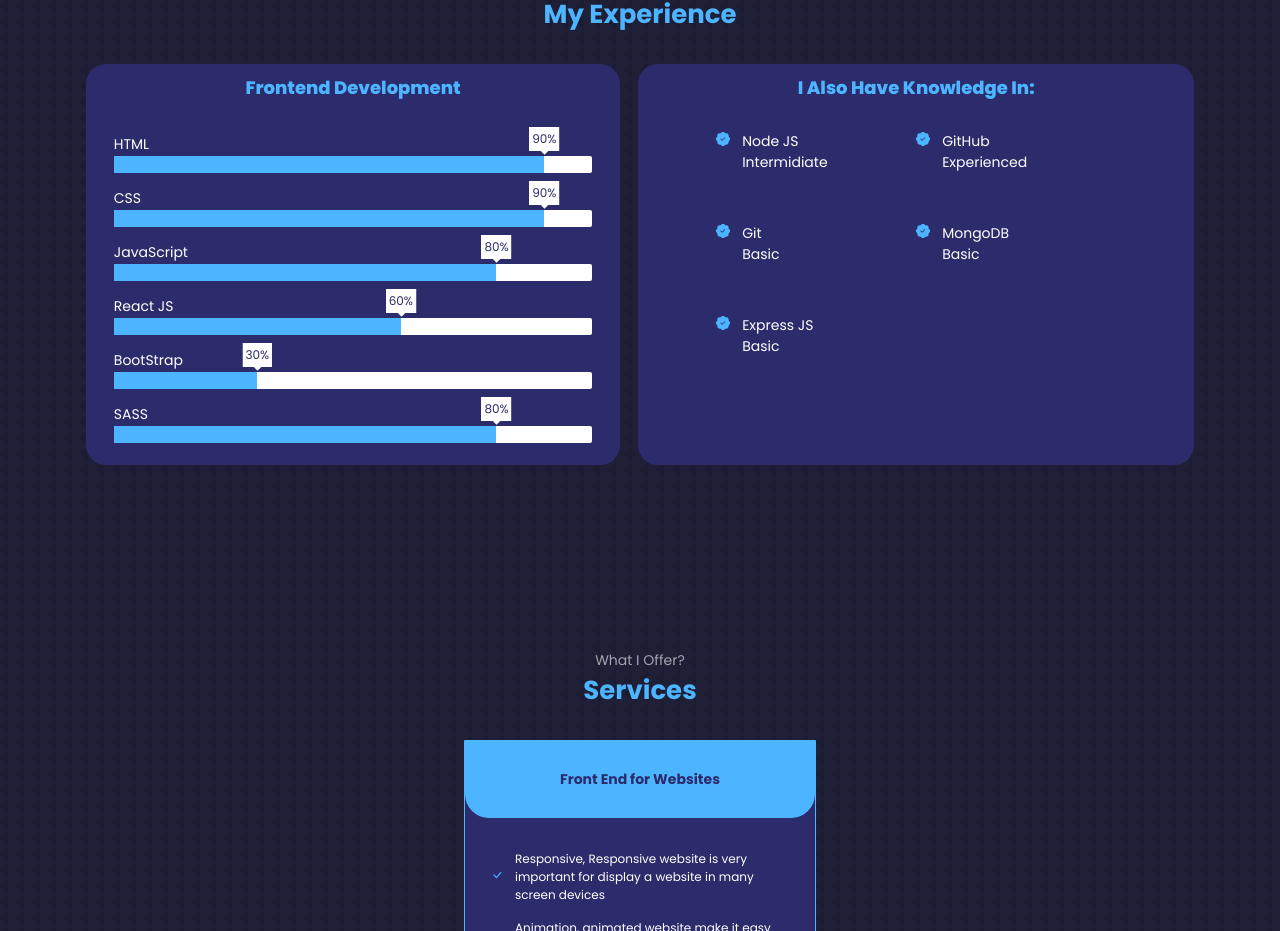
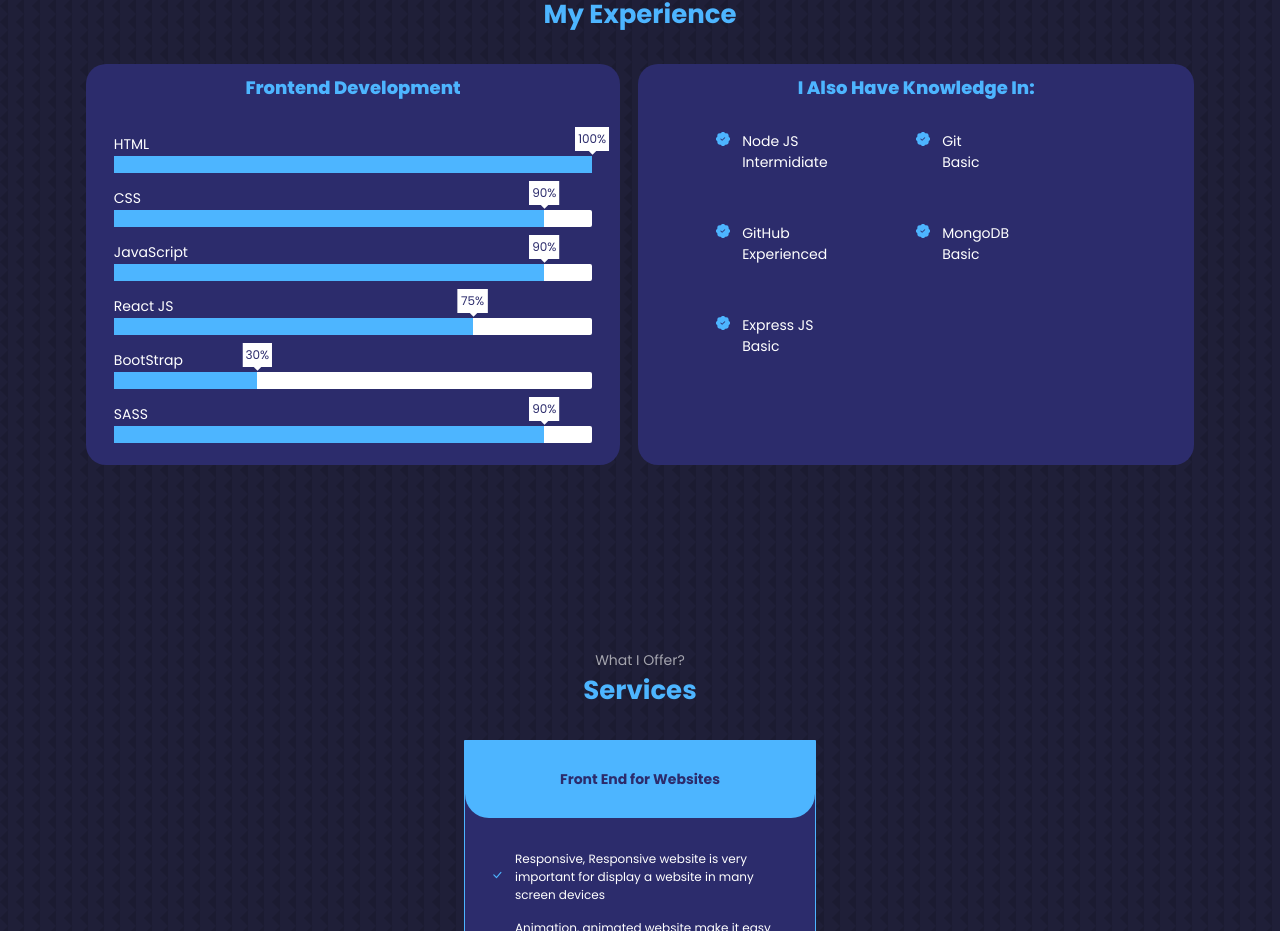
Before and after one commit to RamFarid/ram-farid-cv, a React (Create React App) app: page / in a window 1280 px wide. Shown: the part 1730-2661 px from the top of the page. Built offline with nearby package versions, Linux system fonts and the light colour scheme.

Commit message:
Make a components more perfomance by looping data

```diff
--- a/src/Components/main/Experience.jsx
+++ b/src/Components/main/Experience.jsx
@@ -1,9 +1,16 @@
 import React, { forwardRef } from 'react'
+// Import Main
 import Section from '../Section'
+
+// Import data
+import { mainSkills } from '../../data/mainSkills'
+import { knowledgeSkill } from '../../data/knowledgeSkill'
 import { BsPatchCheckFill } from 'react-icons/bs'
 
+// Import Animations
 import { motion } from 'framer-motion'
 import '../css/experience.css'
+
 const Experience = forwardRef((props, experienceRef) => {
   return (
     <Section
@@ -21,12 +28,15 @@ const Experience = forwardRef((props, experienceRef) => {
           viewport={{ once: true }}
         >
           <div className='section-header'>Frontend development</div>
-          <Skills skill='HTML' skillRatio='90%' />
-          <Skills skill='CSS' skillRatio='90%' />
-          <Skills skill='JavaScript' skillRatio='80%' />
-          <Skills skill='React JS' skillRatio='60%' />
-          <Skills skill='BootStrap' skillRatio='30%' />
-          <Skills skill='SASS' skillRatio='80%' />
+          {mainSkills.map((el, id) => {
+            return (
+              <Skills
+                skill={el.skill}
+                skillRatio={el.skillRatio}
+                key={id + 14}
+              />
+            )
+          })}
         </motion.article>
         <motion.article
           className='knowlege skill-card'
@@ -37,11 +47,15 @@ const Experience = forwardRef((props, experienceRef) => {
         >
           <div className='section-header'>I also have knowledge in:</div>
           <div className='ad-skills-container'>
-            <AddintionalSkills head='Node JS' skillRatio='Intermidiate' />
-            <AddintionalSkills head='GitHub' skillRatio='Experienced' />
-            <AddintionalSkills head='Git' skillRatio='Basic' />
-            <AddintionalSkills head='MongoDB' skillRatio='Basic' />
-            <AddintionalSkills head='Express JS' skillRatio='Basic' />
+            {knowledgeSkill.map((el, id) => {
+              return (
+                <AddintionalSkills
+                  head={el.head}
+                  skillRatio={el.skillRatio}
+                  key={id + 12}
+                />
+              )
+            })}
           </div>
         </motion.article>
       </div>
--- /dev/null
+++ b/src/data/knowledgeSkill.js
@@ -0,0 +1,22 @@
+export const knowledgeSkill = [
+  {
+    head: 'Node JS',
+    skillRatio: 'Intermidiate',
+  },
+  {
+    head: 'Git',
+    skillRatio: 'Basic',
+  },
+  {
+    head: 'GitHub',
+    skillRatio: 'Experienced',
+  },
+  {
+    head: 'MongoDB',
+    skillRatio: 'Basic',
+  },
+  {
+    head: 'Express JS',
+    skillRatio: 'Basic',
+  },
+]
--- /dev/null
+++ b/src/data/mainSkills.js
@@ -0,0 +1,27 @@
+export const mainSkills = [
+  {
+    skill: 'HTML',
+    skillRatio: '100%',
+  },
+  {
+    skill: 'CSS',
+    skillRatio: '90%',
+  },
+  {
+    skill: 'JavaScript',
+    skillRatio: '90%',
+  },
+  {
+    skill: 'React JS',
+    skillRatio: '75%',
+  },
+  {
+    skill: 'BootStrap',
+    skillRatio: '30%',
+  },
+
+  {
+    skill: 'SASS',
+    skillRatio: '90%',
+  },
+]
```
